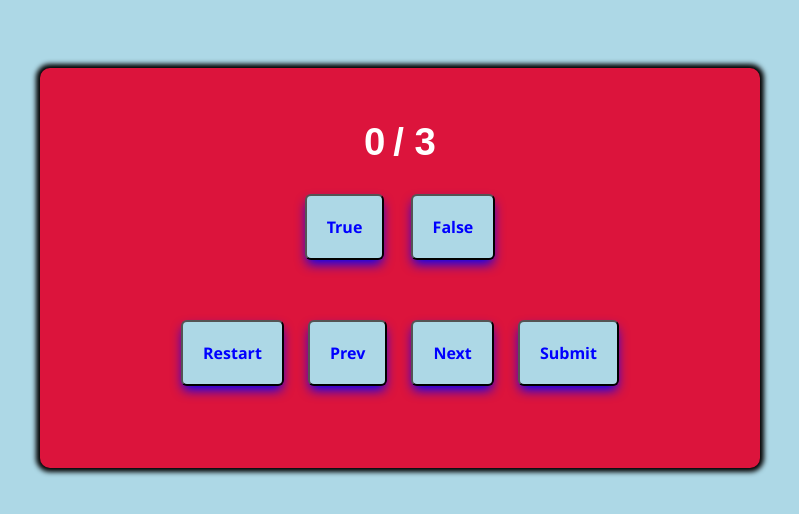
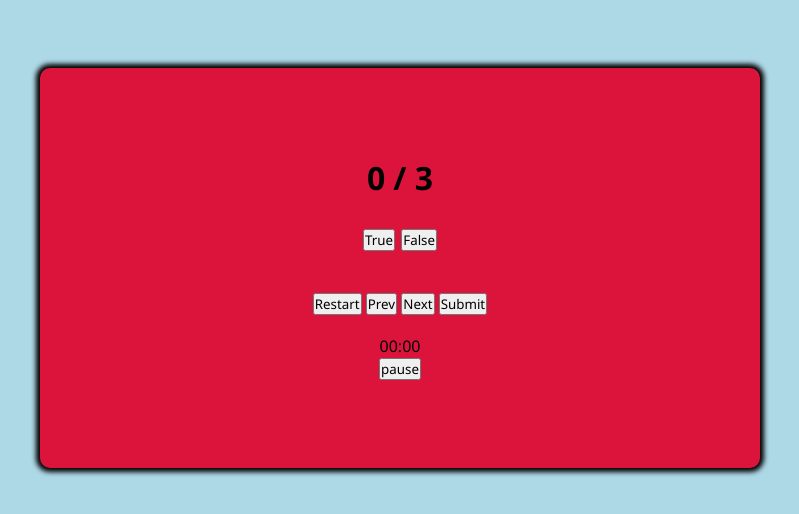
Before and after one commit to KevinGKorza/App, a plain HTML site: page index.html in a window 1280 px wide. Shown: the part 132-646 px from the top of the page, without its empty margins (0-799 px from the left). Drawn offline with Linux system fonts and the light colour scheme.

Commit message:
Update index.html

```diff
--- a/index.html
+++ b/index.html
@@ -1,3 +1,8 @@
+<!--Remember to link your stylesheet and javacript-->
+<!--Remember your ids and classes-->
+<!--Div is for the style.css and ID is for Java-->
+
+
 <!DOCTYPE html>
 <html lang="en">
 <head>
@@ -10,25 +15,33 @@
 <body>
     <div class="container">
         <div class="score">
-            <span id="user-score">0</span>
-            <span id="total-score">/ 3</span>
+            <span id="yourscore">0</span>
+            <span id="total">/ 3</span>
             </div>
 
-            <div class="content" id="question-area">
-                <div id="question-text"></div>
+            <div class="content" id="questionarea">
+                <div id="questiontext"></div>
                 <div class="options">
-                    <button class="btn btn-option" id="True">True</button>
-                    <button class="btn btn-option" id="False">False</button>
+                    <button class="button buttonoption" id="True">True</button>
+                    <button class="button buttonoption" id="False">False</button>
                 </div>
                 </div>
 
                 <div class="controls">
-                    <button class="btn btn-restart"
+                    <button class="button buttonrestart"
         id="restart">Restart</button>
-        <button class="btn btn-prev" id="prev">Prev</button>
-        <button class="btn btn-next" id="btn-next">Next</button>
-        <button class="btn btn-submit" id="submit">Submit</button>
+        <button class="button buttonprevious" id="previous">Prev</button>
+        <button class="button buttonnext" id="next">Next</button>
+        <button class="button buttonsumbit" id="submit">Submit</button>
         </div>
+
+        <div id="JavaScripttimer">
+            <div id="Timer">
+            00:00
+        </div>
+        <button>pause</button>
+        <div>
+
     </div>
 </body>
 </html>
```
